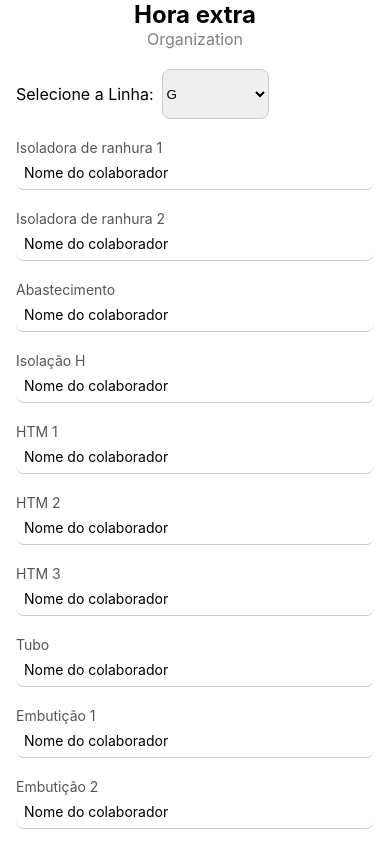
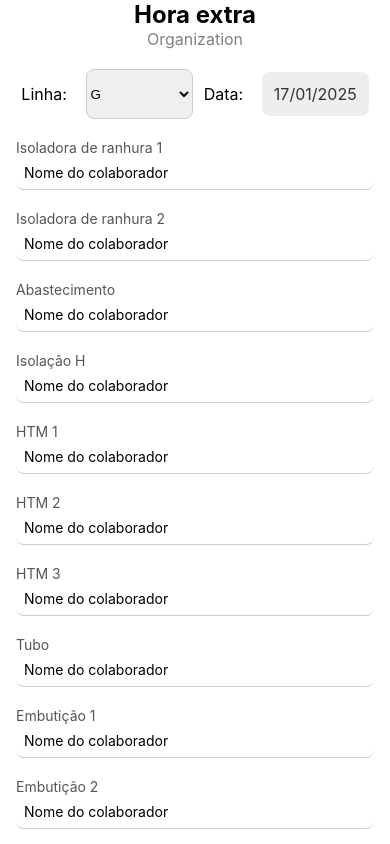
Before and after one commit to otreborBz/appHoraExtra, a React Native app: screen / in a window 390 px wide. Built offline with nearby package versions, Linux system fonts and the light colour scheme.

Commit message:
Create picker data

```diff
--- a/App.js
+++ b/App.js
@@ -1,17 +1,27 @@
 import React, { useState } from 'react';
 import {
-  StyleSheet,
   Text,
   TextInput,
   TouchableOpacity,
   View,
   ScrollView,
+  Platform,
 } from 'react-native';
+import styles from './src/style.js'
 import { SafeAreaProvider, SafeAreaView } from 'react-native-safe-area-context';
 import { Picker } from '@react-native-picker/picker';
+import DateTimePicker from '@react-native-community/datetimepicker';
 
 export default function App() {
   const [line, setLine] = useState();
+  const [date, setDate] = useState(new Date());
+  const [showDatePicker, setShowDatePicker] = useState(false);
+
+  const onDateChange = (event, selectedDate) => {
+    const currentDate = selectedDate || date;
+    setShowDatePicker(Platform.OS === 'ios');
+    setDate(currentDate);
+  };
 
   return (
     <SafeAreaProvider>
@@ -23,7 +33,7 @@ export default function App() {
           </View>
 
           <View style={styles.pickerRow}>
-            <Text style={styles.label}>Selecione a Linha:</Text>
+            <Text style={styles.label}>Linha:</Text>
             <Picker
               selectedValue={line}
               onValueChange={(itemValue) => setLine(itemValue)}
@@ -35,6 +45,26 @@ export default function App() {
               <Picker.Item label="K" value="K" />
               <Picker.Item label="N" value="N" />
             </Picker>
+
+
+              <Text style={styles.label}>Data:</Text>
+              <TouchableOpacity
+                style={styles.dateButton}
+                onPress={() => setShowDatePicker(true)}
+              >
+                <Text style={styles.dateButtonText}>
+                  {date.toLocaleDateString('pt-BR')}
+                </Text>
+              </TouchableOpacity>
+              {showDatePicker && (
+                <DateTimePicker
+                  value={date}
+                  mode="date"
+                  display="default"
+                  onChange={onDateChange}
+                />
+              )}
+
           </View>
 
           <View style={styles.inputsContainer}>
@@ -62,7 +92,6 @@ export default function App() {
                   placeholder="Nome do colaborador"
                   style={styles.input}
                 />
-
               </View>
             ))}
           </View>
@@ -80,77 +109,3 @@ export default function App() {
     </SafeAreaProvider>
   );
 }
-
-const styles = StyleSheet.create({
-  container: {
-    flex: 1,
-    backgroundColor: '#fff',
-    paddingHorizontal: 16,
-  },
-  scrollContent: {
-    paddingBottom: 16,
-  },
-  header: {
-    alignItems: 'center',
-    marginBottom: 20,
-  },
-  title: {
-    fontSize: 24,
-    fontWeight: 'bold',
-  },
-  subtitle: {
-    fontSize: 16,
-    color: 'gray',
-  },
-  pickerRow: {
-    flexDirection: 'row',
-    alignItems: 'center',
-    marginBottom: 20,
-  },
-  label: {
-    fontSize: 16,
-    marginRight: 8,
-  },
-  picker: {
-    width: '30%',
-    height: 50,
-    borderWidth: 1,
-    borderColor: '#ccc',
-    borderRadius: 8,
-  },
-  inputsContainer: {
-    marginBottom: 20,
-  },
-  inputGroup: {
-    marginBottom: 16,
-  },
-  input: {
-    borderBottomWidth: 1,
-    borderColor: '#ccc',
-    borderRadius: 8,
-    padding: 8,
-    marginBottom: 4,
-  },
-  inputLabel: {
-    fontSize: 14,
-    color: '#555',
-  },
-  buttonsContainer: {
-    flexDirection: 'row',
-    justifyContent: 'space-between',
-    marginTop: 20,
-  },
-  button: {
-    flex: 1,
-    backgroundColor: '#007bff',
-    padding: 12,
-    marginHorizontal: 8,
-    borderRadius: 8,
-    alignItems: 'center',
-  },
-  buttonText: {
-    color: '#fff',
-    fontSize: 16,
-    fontWeight: 'bold',
-  },
-});
--- a/package.json
+++ b/package.json
@@ -9,12 +9,13 @@
     "web": "expo start --web"
   },
   "dependencies": {
-    "@react-native-picker/picker": "^2.11.0",
+    "@react-native-community/datetimepicker": "8.2.0",
+    "@react-native-picker/picker": "2.9.0",
     "expo": "~52.0.25",
     "expo-status-bar": "~2.0.1",
     "react": "18.3.1",
     "react-native": "0.76.6",
-    "react-native-safe-area-context": "^5.1.0"
+    "react-native-safe-area-context": "4.12.0"
   },
   "devDependencies": {
     "@babel/core": "^7.20.0"
--- /dev/null
+++ b/src/style.js
@@ -0,0 +1,91 @@
+import { StyleSheet } from 'react-native';
+
+const styles = StyleSheet.create({
+  container: {
+    flex: 1,
+    backgroundColor: '#fff',
+    paddingHorizontal: 16,
+  },
+  scrollContent: {
+    paddingBottom: 16,
+  },
+  header: {
+    alignItems: 'center',
+    marginBottom: 20,
+  },
+  title: {
+    fontSize: 24,
+    fontWeight: 'bold',
+  },
+  subtitle: {
+    fontSize: 16,
+    color: 'gray',
+  },
+  pickerRow: {
+    flexDirection: 'row',
+    alignItems: 'center',
+    justifyContent: 'space-around',
+    marginBottom: 20,
+  },
+  label: {
+    fontSize: 16,
+    marginRight: 8,
+  },
+  picker: {
+    width: '30%',
+    height: 50,
+    borderWidth: 1,
+    borderColor: '#ccc',
+    borderRadius: 8,
+  },
+  datePickerContainer: {
+    marginBottom: 20,
+  },
+  dateButton: {
+    padding: 12,
+    backgroundColor: '#eee',
+    borderRadius: 8,
+    alignItems: 'center',
+  },
+  dateButtonText: {
+    fontSize: 16,
+    color: '#333',
+  },
+  inputsContainer: {
+    marginBottom: 20,
+  },
+  inputGroup: {
+    marginBottom: 16,
+  },
+  input: {
+    borderBottomWidth: 1,
+    borderColor: '#ccc',
+    borderRadius: 8,
+    padding: 8,
+    marginBottom: 4,
+  },
+  inputLabel: {
+    fontSize: 14,
+    color: '#555',
+  },
+  buttonsContainer: {
+    flexDirection: 'row',
+    justifyContent: 'space-between',
+    marginTop: 20,
+  },
+  button: {
+    flex: 1,
+    backgroundColor: '#007bff',
+    padding: 12,
+    marginHorizontal: 8,
+    borderRadius: 8,
+    alignItems: 'center',
+  },
+  buttonText: {
+    color: '#fff',
+    fontSize: 16,
+    fontWeight: 'bold',
+  },
+});
+
+export default styles;
```
Also changed, not shown: 1 other file (tests, documents, lock files or other folders).
